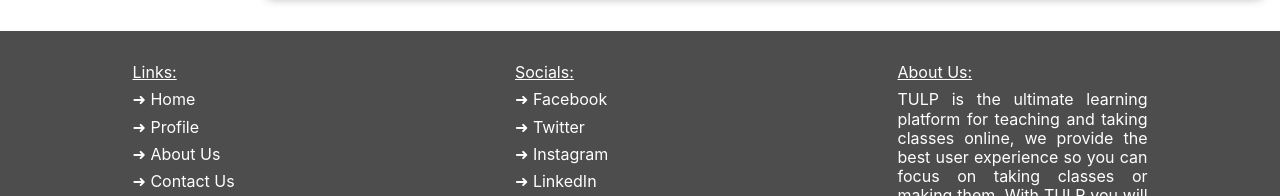
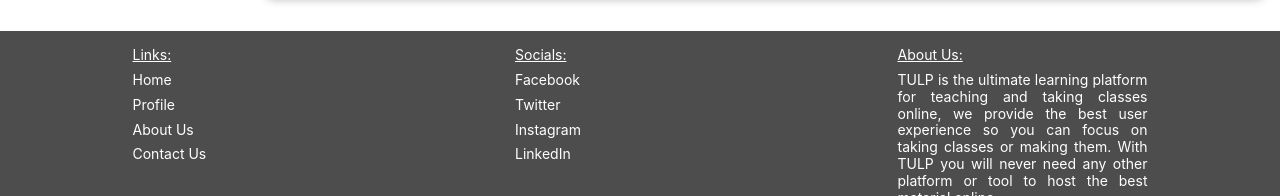
Before and after one commit to AliHakim773/TULP, a React (Vite) app in the folder tulp-frontend/: page / in a window 1280 px wide. Shown: the part 604-800 px from the top of the page. Built offline with nearby package versions, Linux system fonts and the light colour scheme; no server answers.

Commit message:
Frontend: adjusted footer styles

```diff
--- a/tulp-frontend/src/components/UI/Footer/index.jsx
+++ b/tulp-frontend/src/components/UI/Footer/index.jsx
@@ -8,31 +8,31 @@ const Footer = () => {
       <div className='footer-item flex column h-100'>
         <div className='footer-item-title'>Links:</div>
         <Link className='footer-item-link' to='/'>
-          ➜ Home
+          Home
         </Link>
         <Link className='footer-item-link' to='/'>
-          ➜ Profile
+          Profile
         </Link>
         <Link className='footer-item-link' to='/'>
-          ➜ About Us
+          About Us
         </Link>
         <Link className='footer-item-link' to='/'>
-          ➜ Contact Us
+          Contact Us
         </Link>
       </div>
       <div className='footer-item flex column h-100'>
         <div className='footer-item-title'>Socials:</div>
         <Link className='footer-item-link' to='/'>
-          ➜ Facebook
+          Facebook
         </Link>
         <Link className='footer-item-link' to='/'>
-          ➜ Twitter
+          Twitter
         </Link>
         <Link className='footer-item-link' to='/'>
-          ➜ Instagram
+          Instagram
         </Link>
         <Link className='footer-item-link' to='/'>
-          ➜ LinkedIn
+          LinkedIn
         </Link>
       </div>
       <div className='footer-item flex column h-100'>
--- a/tulp-frontend/src/components/UI/Footer/styles.css
+++ b/tulp-frontend/src/components/UI/Footer/styles.css
@@ -2,12 +2,13 @@
   gap: 0.5rem;
   color: white;
   width: 250px;
+  font-size: 14px;
 }
 .footer-item-title {
   text-decoration: underline;
 }
 footer {
-  padding: 2rem 0 0 0;
+  padding: 1rem 0 0 0;
   align-items: flex-start;
   justify-content: space-evenly;
   flex-wrap: wrap;
```
